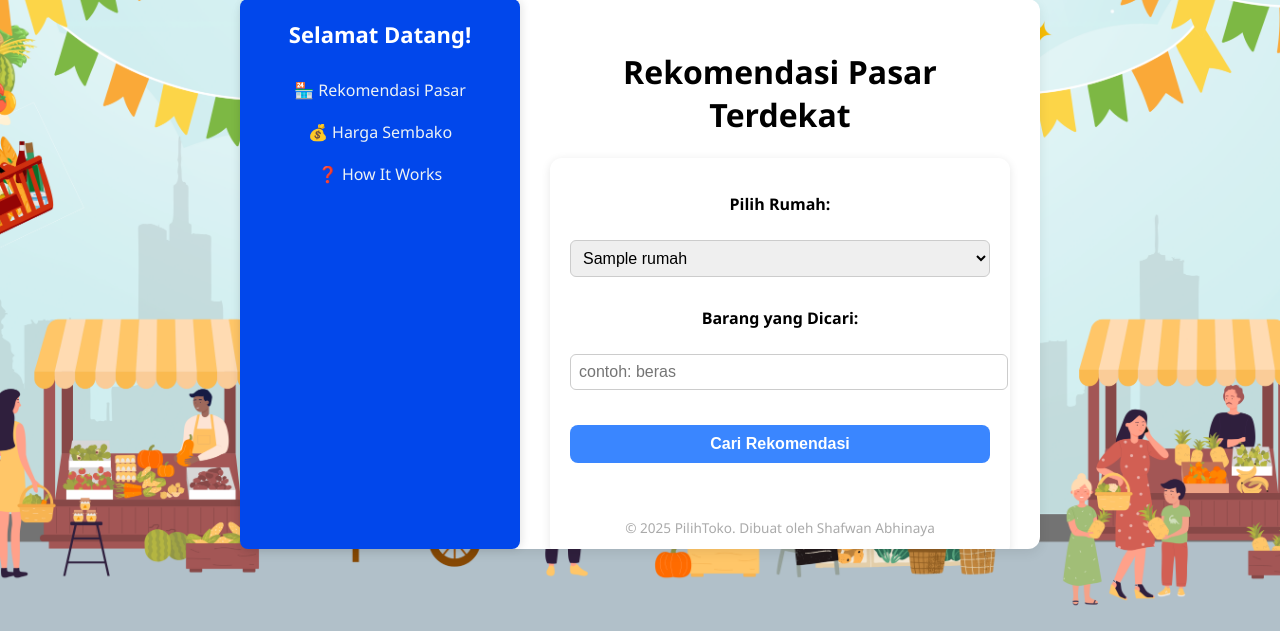
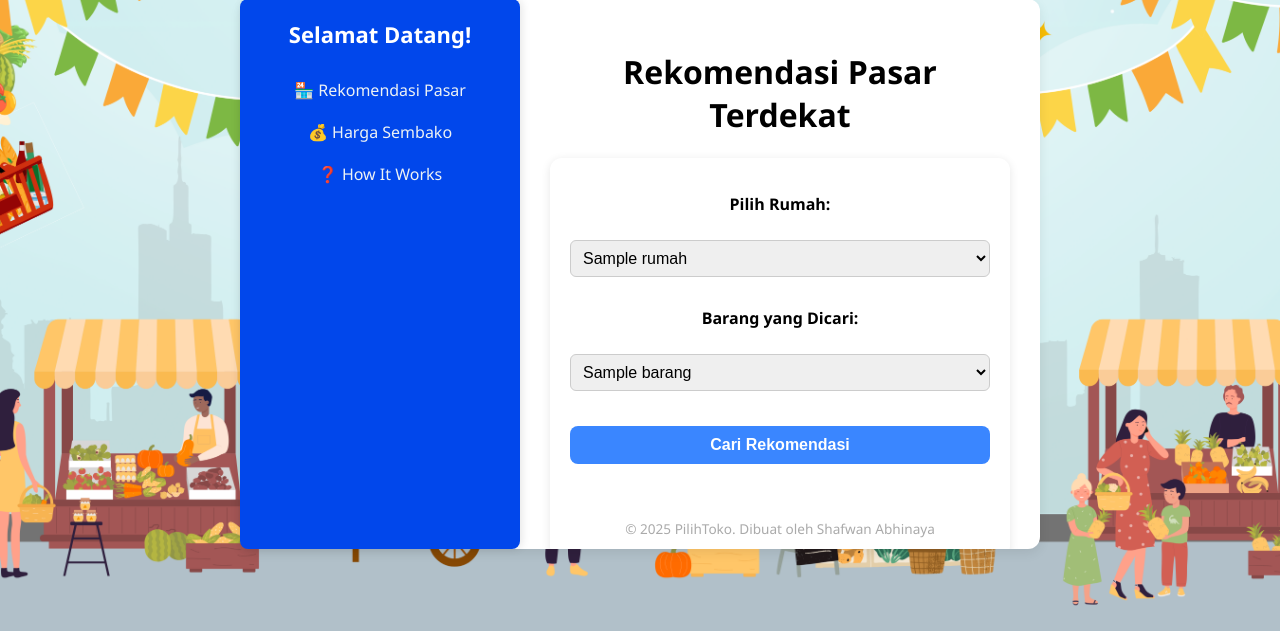
Before and after one commit to abin1769/PilihToko, a Flask app: template templates/home.html in a window 1280 px wide. Shown: the part 126-757 px from the top of the page. Run offline with Flask 3, Linux system fonts and the light colour scheme; the template is opened without the code that fills it: most values are stand-ins (such as "Sample title", 1, 10 or a date in 2020).

Commit message:
Update home.html

```diff
--- a/templates/home.html
+++ b/templates/home.html
@@ -12,7 +12,11 @@
     </select>
 
     <label for="barang">Barang yang Dicari:</label>
-    <input type="text" id="barang" name="barang" placeholder="contoh: beras" required>
+    <select id="barang" name="barang" required>
+        {% for barang in barang_list %}
+        <option value="{{ barang }}">{{ barang }}</option>
+        {% endfor %}
+    </select>
 
     <button type="submit">Cari Rekomendasi</button>
     <footer>© 2025 PilihToko. Dibuat oleh Shafwan Abhinaya</footer>
```
